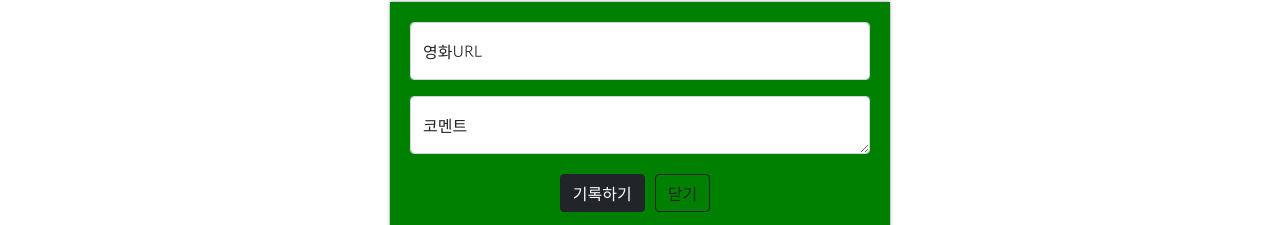
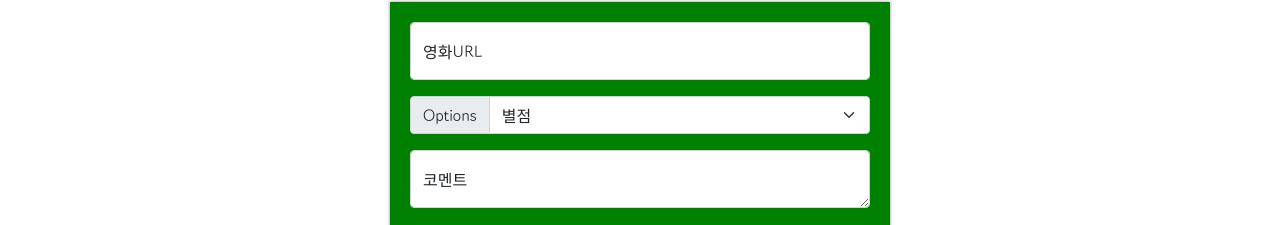
Before and after one commit to whalesharkpiyong/TIL, a plain HTML site: page index.html in a window 1280 px wide. Shown: the part 268-493 px from the top of the page. Drawn offline with nearby package versions, Linux system fonts and the light colour scheme.

Commit message:
Update index.html

```diff
--- a/index.html
+++ b/index.html
@@ -91,6 +91,16 @@
             <input type="email" class="form-control" id="floatingInput" placeholder="name@example.com">
             <label for="floatingInput">영화URL</label>
         </div>
+        <div class="input-group mb-3">
+            <label class="input-group-text" for="inputGroupSelect01">Options</label>
+            <select class="form-select" id="inputGroupSelect01">
+              <option selected>별점</option>
+              <option value="1">⭐</option>
+              <option value="2">⭐⭐</option>
+              <option value="3">⭐⭐⭐</option>
+            </select>
+          </div>
+
         <div class="form-floating">
             <textarea class="form-control" placeholder="Leave a comment here" id="floatingTextarea"></textarea>
             <label for="floatingTextarea">코멘트</label>
```
